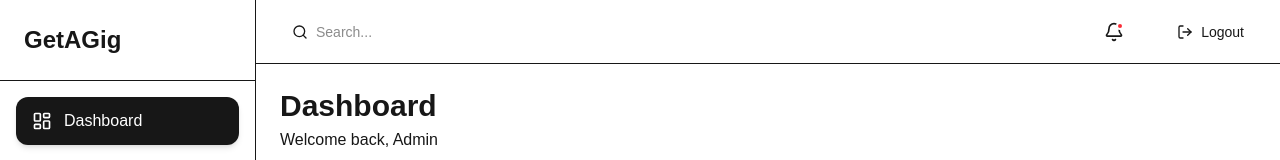
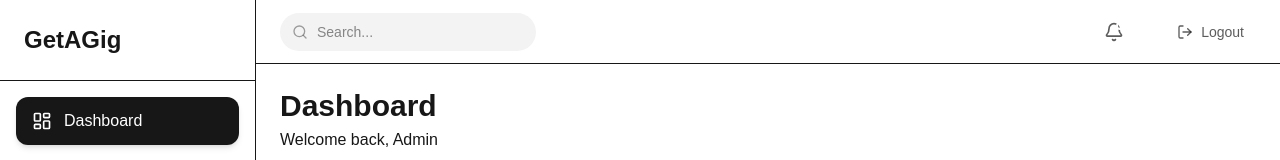
Before and after one commit to Kephas7/getagig-web, a Next.js app: page /admin in a window 1280 px wide. Shown: the top 160 px of the page. Built offline with nearby package versions, Linux system fonts and the light colour scheme; no server answers.

Commit message:
Admin header updated

```diff
--- a/app/admin/_components/AdminHeader.tsx
+++ b/app/admin/_components/AdminHeader.tsx
@@ -7,28 +7,28 @@
   const { logout } = useAuth();
 
   return (
-    <header className="h-16 border-b border-[var(--foreground)/10] bg-[var(--background)]/80 backdrop-blur-md sticky top-0 z-10 px-6 flex items-center justify-between">
+    <header className="h-16 border-b border-border bg-background/80 backdrop-blur-md sticky top-0 z-10 px-6 flex items-center justify-between">
       <div className="flex items-center gap-4">
         {/* Mobile menu trigger could go here */}
         <div className="relative hidden md:block">
-            <Search className="absolute left-3 top-1/2 -translate-y-1/2 text-[var(--foreground)/40]" size={16} />
+            <Search className="absolute left-3 top-1/2 -translate-y-1/2 text-foreground/40" size={16} />
             <input
                 type="text"
                 placeholder="Search..."
-                className="pl-9 pr-4 py-2 rounded-full bg-[var(--foreground)/5] text-sm focus:outline-none focus:ring-1 focus:ring-[var(--foreground)/20] w-64"
+                className="pl-9 pr-4 py-2 rounded-full bg-foreground/5 text-sm focus:outline-none focus:ring-1 focus:ring-primary/20 w-64 border border-transparent focus:border-primary/30 transition-all"
             />
         </div>
       </div>
 
       <div className="flex items-center gap-4">
-        <button className="p-2 rounded-full hover:bg-[var(--foreground)/5] text-[var(--foreground)/70] transition-colors relative">
+        <button className="p-2 rounded-full hover:bg-foreground/5 text-foreground/70 transition-colors relative">
             <Bell size={20} />
-            <span className="absolute top-2 right-2 w-2 h-2 bg-red-500 rounded-full border-2 border-[var(--background)]"></span>
+            <span className="absolute top-2 right-2 w-2 h-2 bg-error rounded-full border-2 border-background"></span>
         </button>
-        <div className="h-8 w-[1px] bg-[var(--foreground)/10]"></div>
+        <div className="h-8 w-[1px] bg-border"></div>
         <button
           onClick={logout}
-          className="flex items-center gap-2 px-3 py-1.5 rounded-full hover:bg-red-500/10 hover:text-red-500 text-[var(--foreground)/70] transition-all duration-200 text-sm font-medium"
+          className="flex items-center gap-2 px-3 py-1.5 rounded-full hover:bg-error/10 hover:text-error text-foreground/70 transition-all duration-200 text-sm font-medium"
         >
           <LogOut size={16} />
           <span>Logout</span>
```
